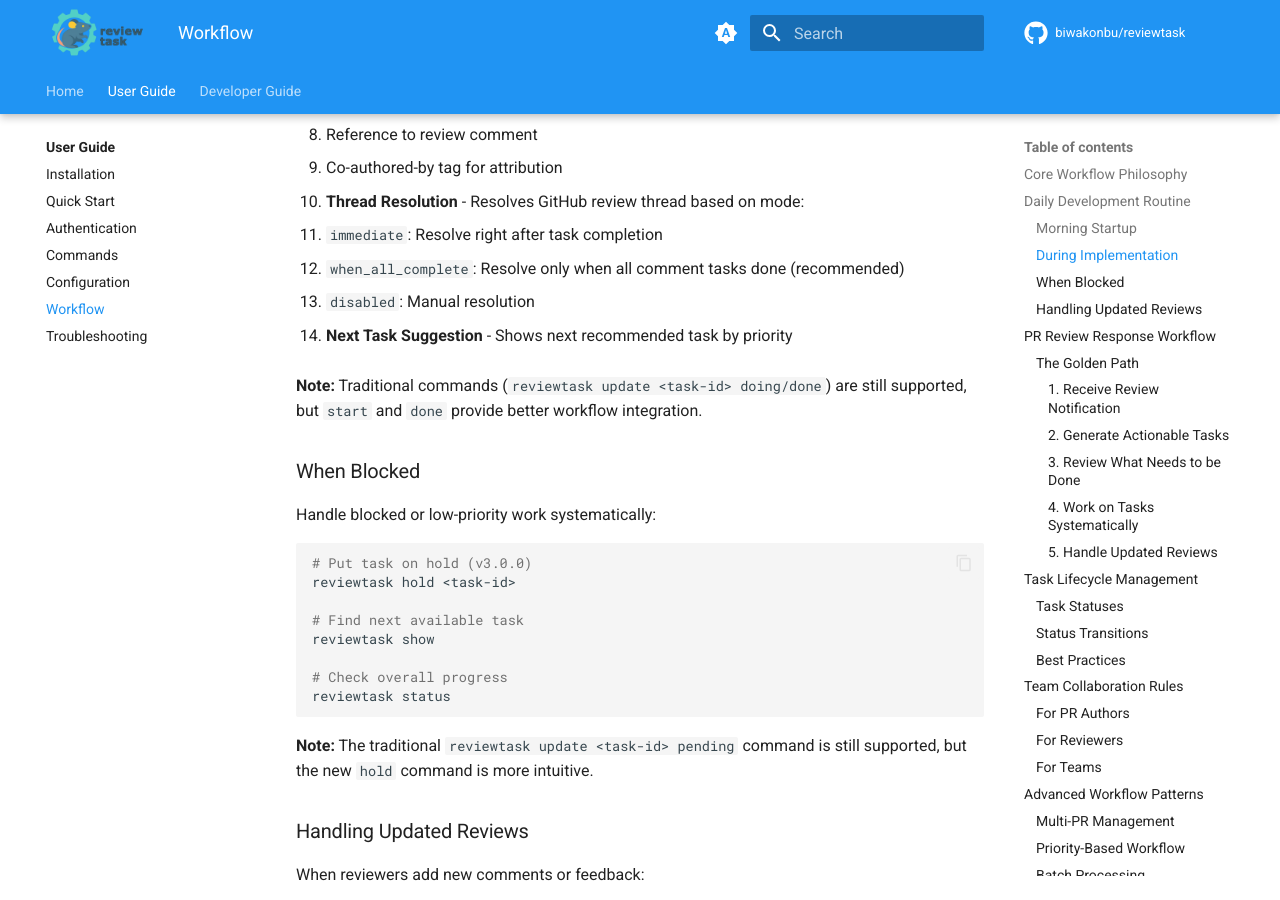
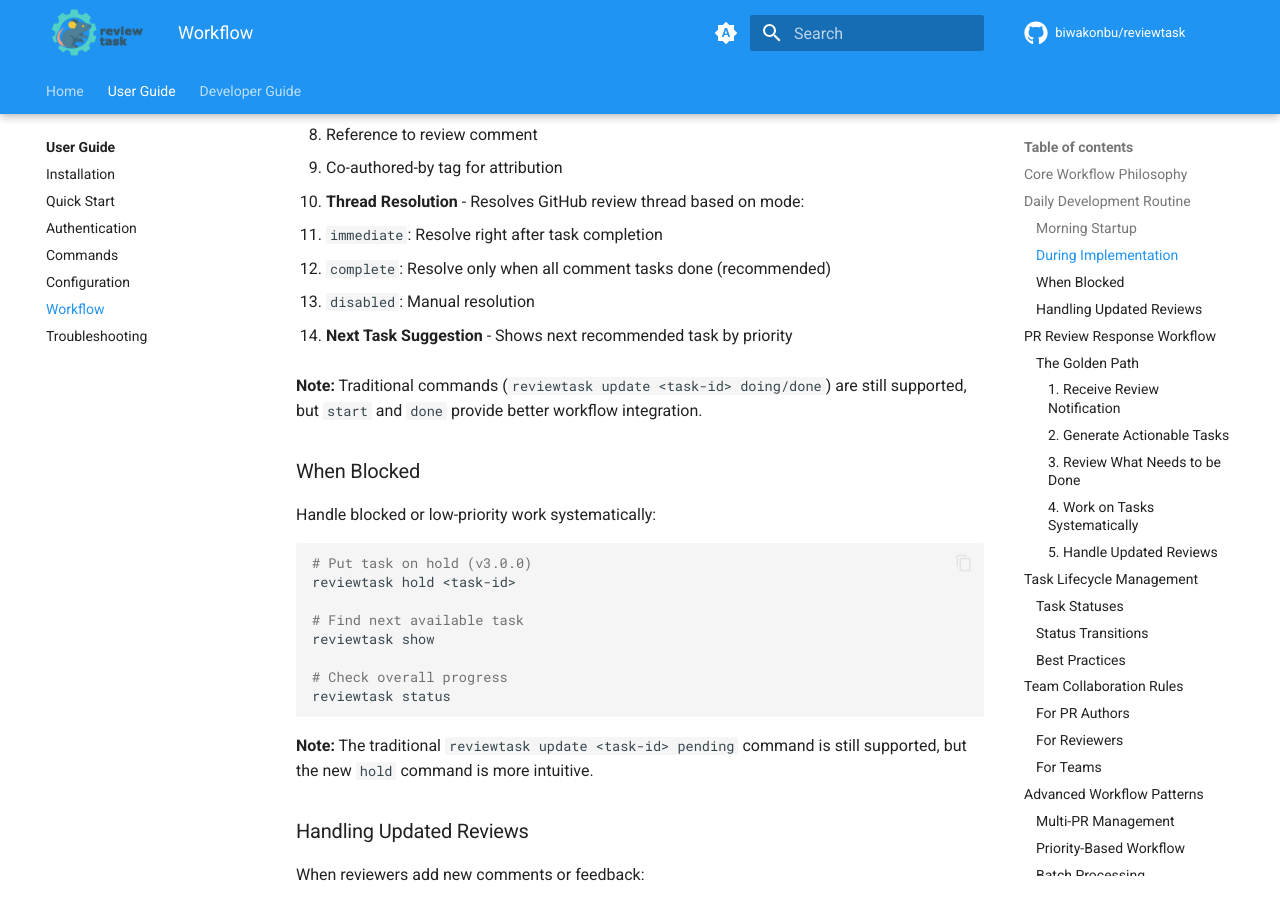
Before and after one commit to biwakonbu/reviewtask, an MkDocs documentation site: the page built from docs/user-guide/workflow.md, in a window 1280 px wide and 900 px high, scrolled down 2149 px. Built offline with MkDocs 1.6.1 and Material for MkDocs 9.7.7, drawn with Linux system fonts in a browser that asks for light colours; comment, search, counter and statistics services are not loaded; the version menu is left out.

Commit message:
docs: Fix enable_auto_resolve enum value from when_all_complete to complete
The valid enum values for enable_auto_resolve are "immediate", "complete",
and "disabled" as defined in internal/config/config.go. The documentation
was incorrectly using "when_all_complete" instead of "complete".

Changes:
- .claude/commands/pr-review/review-task-workflow.md: Fixed config example
- docs/user-guide/workflow.md: Fixed resolution mode description

This ensures documentation matches the actual implementation and users
copy correct configuration values.

Related to PR #200, comment r2406344168

🤖 Generated with [Claude Code](https://claude.com/claude-code)

Co-Authored-By: Claude <noreply@anthropic.com>

```diff
--- a/docs/user-guide/workflow.md
+++ b/docs/user-guide/workflow.md
@@ -94,7 +94,7 @@ The `reviewtask done` command provides complete workflow automation:
 
 4. **Thread Resolution** - Resolves GitHub review thread based on mode:
    - `immediate`: Resolve right after task completion
-   - `when_all_complete`: Resolve only when all comment tasks done (recommended)
+   - `complete`: Resolve only when all comment tasks done (recommended)
    - `disabled`: Manual resolution
 
 5. **Next Task Suggestion** - Shows next recommended task by priority
```
Also changed, not shown: .claude/commands/pr-review/review-task-workflow.md (+1 -1 lines).
